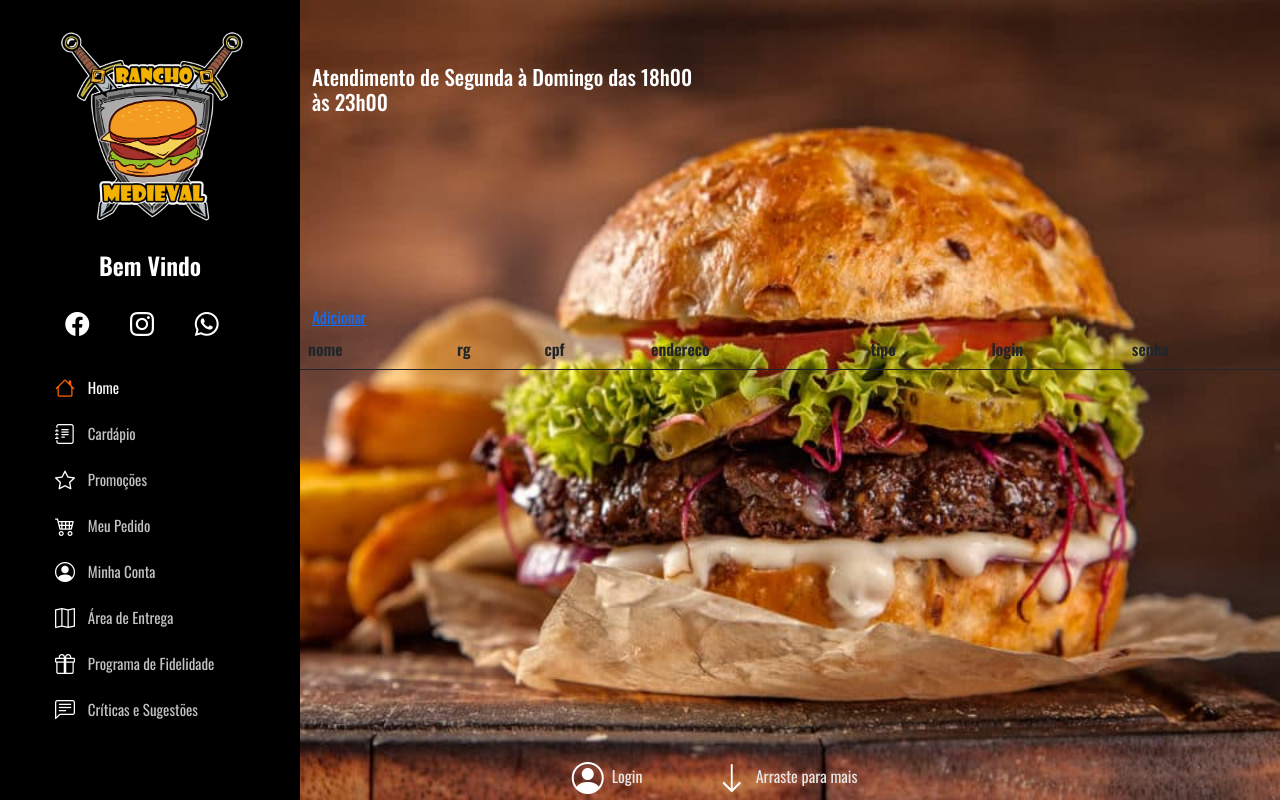
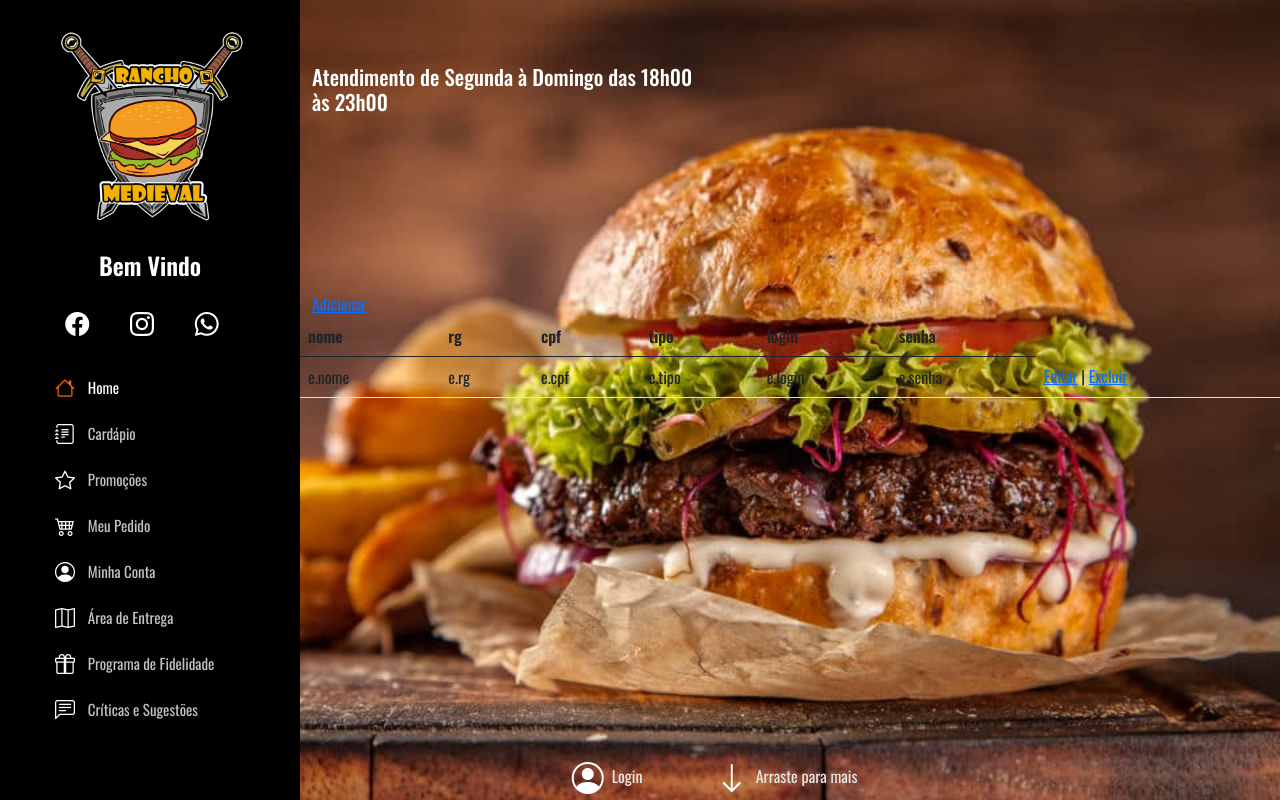
Before and after one commit to rcendon/rancho-medieval, a Flask app: page / in a window 1280 px wide. Run offline with Flask 2, Linux system fonts and the light colour scheme; tables that the repository leaves empty hold one stand-in row (values such as "Sample post"); lists and menus that the app fills with data are empty; some libraries are stand-ins or nearby versions.

Commit message:
Erro no campo endereco

```diff
--- a/app.py
+++ b/app.py
@@ -3,13 +3,12 @@
 #pip install flask
 #pip install flask_sqlalchemy
 #pip install flask_migrate
-#
+#pip install psycopg2
 #
 #https://github.com/rcendon/rancho-medieval
 #
 #No Git Bash: https://git-scm.com/downloads
-#
-#git config --global user.name
+
 #git config --global user.email
 #git config --global github.token
 #git clone https://github.com/rcendon/rancho-medieval.git .
@@ -28,24 +27,24 @@
 db = SQLAlchemy(app) #db recebe o app Flask para automatização.
 
 class Pessoas(db.Model):
-   #__tablename__ = 'pessoas'
+   __tablename__ = 'pessoas'
 
-   id = db.Column('pessoa_id', db.Integer, autoincrement=True, primary_key=True)
-   nome = db.Column(db.VARCHAR(50), nullable=False, unique=True)
-   login = db.Column(db.VARCHAR(10), nullable=False)
-   rg = db.Column(db.String(10), nullable=True)
-   cpf = db.Column(db.String(12), nullable=True)
-   tipo = db.Column(db.CHAR)
-   endereco = db.Column(db.Integer)
-   senha = db.Column(db.VARCHAR(54), nullable=False)
+   id = db.Column(db.Integer, autoincrement=True, primary_key=True)
+   nome = db.Column(db.VARCHAR(50))
+   login = db.Column(db.VARCHAR(10))
+   rg = db.Column(db.String(10), unique=True)
+   cpf = db.Column(db.String(12), unique=True)
+   tipo = db.Column(db.CHAR(1))
+   #endereco = db.Column(db.Integer)
+   senha = db.Column(db.VARCHAR(64))
 
-   def __init__(self, nome, login, rg, cpf, tipo, endereco, senha):
+   def __init__(self, nome, login, rg, cpf, tipo, senha):
        self.nome = nome
        self.login = login
        self.rg = rg
        self.cpf = cpf
        self.tipo = tipo
-       self.endereco = endereco
+       #self.endereco = endereco
        self.senha = senha
 
 #Rota para renderizar a pagina
@@ -56,8 +55,9 @@
     return render_template('index.html', pessoas=pessoas)
 
 #Para aumentar a segurança o app.run() só roda se ele estiver no arquivo principal
-if __name__ == '__main__':
-    app.run(debug=True) #Roda o aplicativo
+#if __name__ == '__main__':
+    #db.create_all()
+app.run(debug=True) #Roda o aplicativo
     # Obs: debug=True Modo desenvolvedor para atualizar os templates automaticamente.
 
 ##################################################################################################
--- a/cliente_CRUD_V1.py
+++ b/cliente_CRUD_V1.py
@@ -17,7 +17,7 @@
 class Pessoas(db.Model):
    __tablename__ = 'pessoas'
 
-   id = db.Column('pessoa_id', db.Integer, autoincrement=True, primary_key=True)
+   id = db.Column('pessoa_id',db.Integer, autoincrement=True, primary_key=True)
    nome = db.Column(db.VARCHAR(50), nullable=False, unique=True)
    login = db.Column(db.VARCHAR(10), nullable=False)
    rg = db.Column(db.String(10), nullable=True)
@@ -123,7 +123,7 @@
 #Função da Rota
 def index():
     pessoas = Pessoas.query.all()
-    return render_template('clientes.html', pessoas=pessoas)
+    return render_template('clientes.html')
 
 #Para aumentar a segurança o app.run() só roda se ele estiver no arquivo principal
 if __name__ == '__main__':
--- a/templates/clientes.html
+++ b/templates/clientes.html
@@ -147,7 +147,7 @@
                       </tr>
                     </thead>
                     <tbody>
-                    {% for e in pessoa %}
+                    {% for e in pessoas %}
                       <tr>
                         <td>e.nome</td>
                         <td>e.rg</td>
--- a/templates/index.html
+++ b/templates/index.html
@@ -140,19 +140,17 @@
                           <th>nome</th>
                           <th>rg</th>
                           <th>cpf</th>
-                          <th>endereco</th>
                           <th>tipo</th>
                           <th>login</th>
                           <th>senha</th>
                         </tr>
                       </thead>
                       <tbody>
-                      {% for e in pessoa %}
+                      {% for e in pessoas %}
                         <tr>
                           <td>e.nome</td>
                           <td>e.rg</td>
                           <td>e.cpf</td>
-                          <td>e.endereco</td>
                           <td>e.tipo</td>
                           <td>e.login</td>
                           <td>e.senha</td>
```
